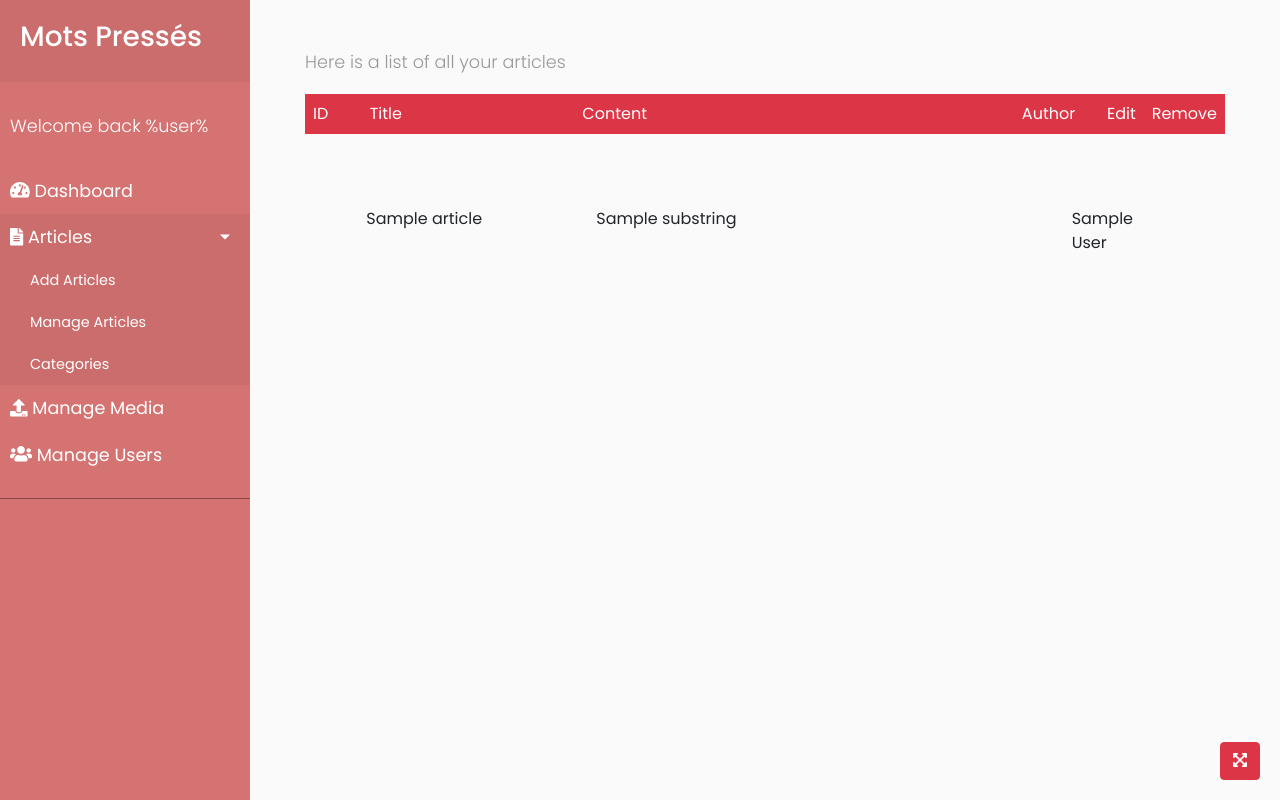
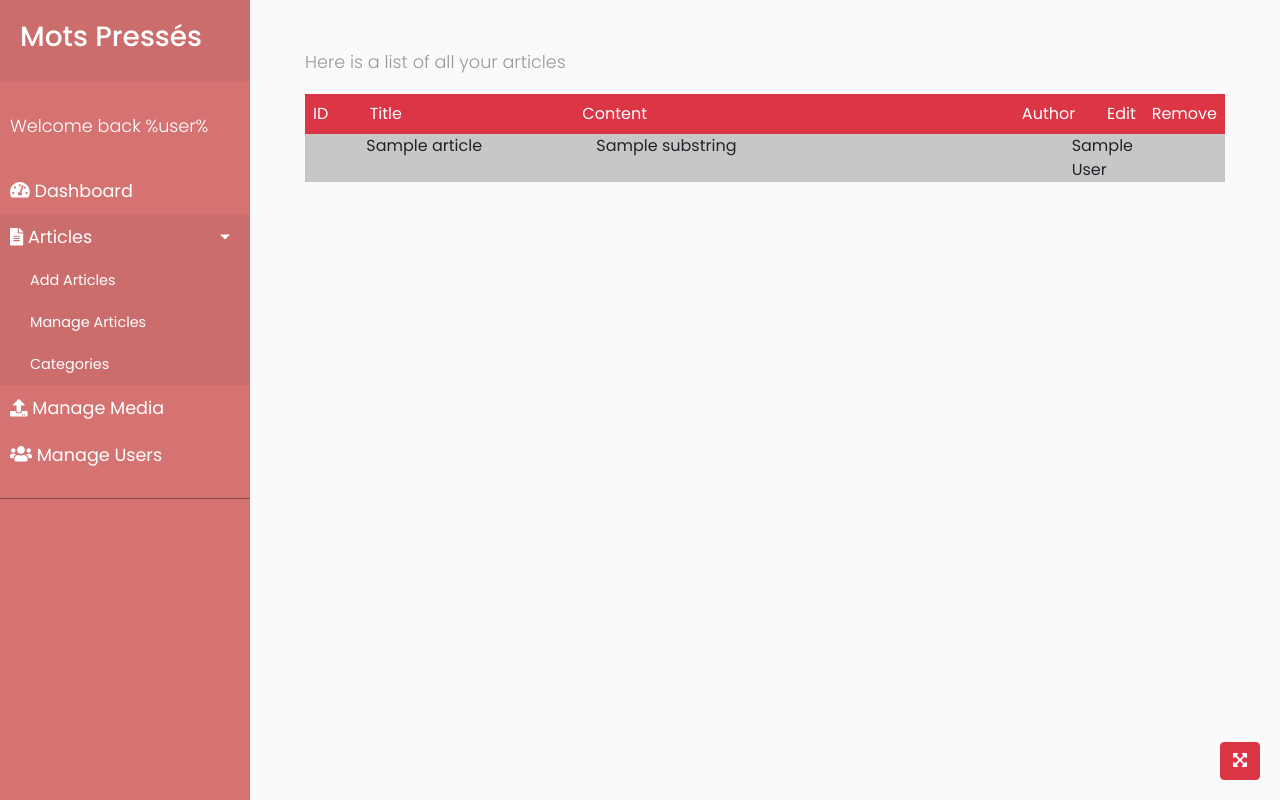
Before and after one commit to scalajeremy/blog-php, a PHP site: template templates/adm_articles.twig in a window 1280 px wide. Run offline with PHP 8.4, Linux system fonts and the light colour scheme; the template is opened without the code that fills it: most values are stand-ins (such as "Sample title", 1, 10 or a date in 2020); some libraries are stand-ins or nearby versions.

Commit message:
minor css changes

```diff
--- a/public/css/admin.css
+++ b/public/css/admin.css
@@ -5,12 +5,15 @@ body {
 #adm_dashboard {
   padding: 40px; }
 
-/* Article grid */
-.grid-container {
+/* Article grid content*/
+.grid-articles {
   display: grid;
   grid-template-columns: 0.4fr 1.5fr 3.1fr 0.6fr 0.2fr 0.2fr;
-  grid-template-rows: 0.2fr 1.8fr;
-  grid-template-areas: "articleIDHead articleTitleHead articleContentHead articleAuthorHead articleEditHead articleRemoveHead" "articleID articleTitle articleContent articleAuthor articleEdit articleRemove"; }
+  grid-template-rows: 1.8fr;
+  grid-template-areas: "articleID articleTitle articleContent articleAuthor articleEdit articleRemove"; }
+
+.grid-articles:nth-child(even) {
+  background-color: #c7c7c7; }
 
 .articleRemove {
   grid-area: articleRemove; }
@@ -30,6 +33,13 @@ body {
 .articleEdit {
   grid-area: articleEdit; }
 
+/* Article grid header */
+.grid-head-articles {
+  display: grid;
+  grid-template-columns: 0.4fr 1.5fr 3.1fr 0.6fr 0.2fr 0.2fr;
+  grid-template-rows: 1.8fr;
+  grid-template-areas: "articleIDHead articleTitleHead articleContentHead articleAuthorHead articleEditHead articleRemoveHead"; }
+
 .articleRemoveHead {
   grid-area: articleRemoveHead; }
 
@@ -48,6 +58,7 @@ body {
 .articleEditHead {
   grid-area: articleEditHead; }
 
+/* Media page */
 #media {
   position: relative;
   padding: 5px; }
--- a/src/scss/admin.scss
+++ b/src/scss/admin.scss
@@ -4,48 +4,43 @@ body{
 
 #adm_dashboard{
   padding: 40px;
-  // background-color: #d57373;
-  // color:white;
 }
 
-// #adm_dashboard:nth-child(even) {
-//   background-color: #cc6d6d;
-// }
+/* Article grid content*/
 
-/* Article grid */
-
-.grid-container {
+.grid-articles {
   display: grid;
   grid-template-columns: 0.4fr 1.5fr 3.1fr 0.6fr 0.2fr 0.2fr;
-  grid-template-rows: 0.2fr 1.8fr;
-  grid-template-areas: "articleIDHead articleTitleHead articleContentHead articleAuthorHead articleEditHead articleRemoveHead"
-                       "articleID articleTitle articleContent articleAuthor articleEdit articleRemove";
+  grid-template-rows: 1.8fr;
+  grid-template-areas: "articleID articleTitle articleContent articleAuthor articleEdit articleRemove";
+}
+
+.grid-articles:nth-child(even){
+  background-color: #c7c7c7;
 }
 
 .articleRemove { grid-area: articleRemove; }
-
 .articleID { grid-area: articleID; }
-
 .articleTitle { grid-area: articleTitle; }
-
 .articleContent { grid-area: articleContent; }
-
 .articleAuthor { grid-area: articleAuthor; }
-
 .articleEdit { grid-area: articleEdit; }
 
+/* Article grid header */
+.grid-head-articles {
+  display: grid;
+  grid-template-columns: 0.4fr 1.5fr 3.1fr 0.6fr 0.2fr 0.2fr;
+  grid-template-rows: 1.8fr;
+  grid-template-areas: "articleIDHead articleTitleHead articleContentHead articleAuthorHead articleEditHead articleRemoveHead";
+}
 .articleRemoveHead { grid-area: articleRemoveHead; }
-
 .articleIDHead { grid-area: articleIDHead; }
-
-.articleTitleHead { grid-area: articleTitleHead; }
-
+.articleTitleHead { grid-area: articleTitleHead;}
 .articleContentHead { grid-area: articleContentHead; }
-
 .articleAuthorHead { grid-area: articleAuthorHead; }
-
 .articleEditHead { grid-area: articleEditHead; }
 
+/* Media page */
 #media {
     position: relative;
     padding: 5px;
--- a/templates/adm_articles.twig
+++ b/templates/adm_articles.twig
@@ -4,7 +4,7 @@
 
 
 
-<div class="grid-container">
+<div class="grid-head-articles">
   <div class="articleIDHead bg-danger text-white p-2">ID</div>
   <div class="articleTitleHead bg-danger text-white p-2">Title</div>
   <div class="articleContentHead bg-danger text-white p-2">Content</div>
@@ -12,8 +12,10 @@
   <div class="articleEditHead bg-danger text-white p-2">Edit</div>
   <div class="articleRemoveHead bg-danger text-white p-2">Remove</div>
 </div>
+
+
   {% for row in article %}
-  <div class="grid-container">
+<div class="grid-articles">
   <div class="articleID"></div>
   <div class="articleTitle">{{ row.title }}</div>
   <div class="articleContent">{{ row.substring }}</div>
@@ -27,4 +29,6 @@
 
 
 
+
+
 {% endblock %}
```
Lines whose indentation alone changed are shown as unchanged.
